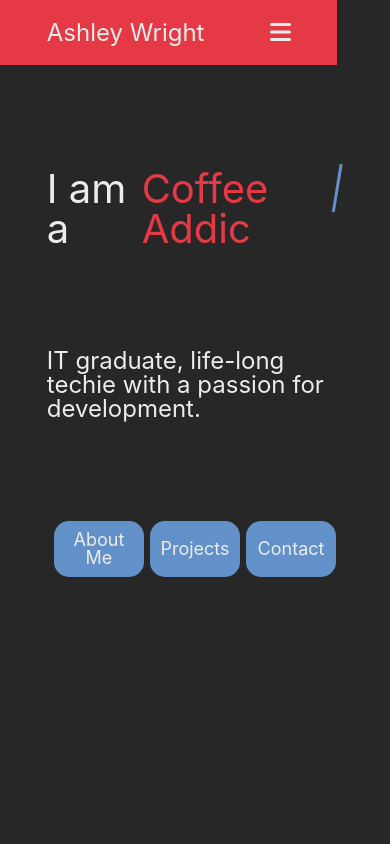
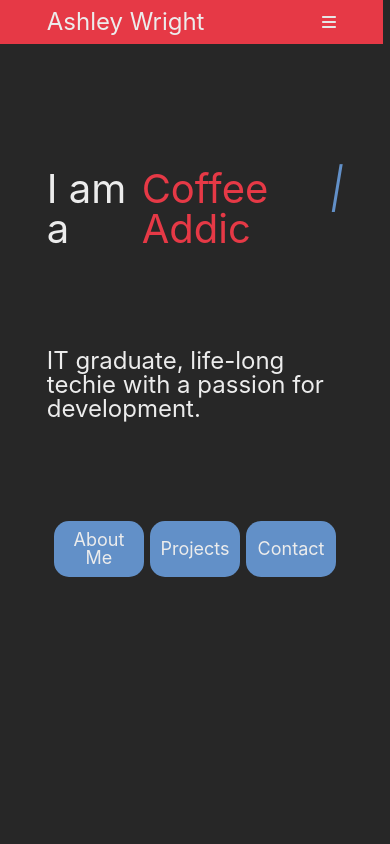
Before and after one commit to AshleyWrightA/cv-site, a React app: page / in a window 390 px wide. Shown: the top 844 px of the page. Built offline with nearby package versions, Linux system fonts and the light colour scheme; no server answers.

Commit message:
Refactored & Fixed nav bar styling on mobile

```diff
--- a/src/app/components/Header.jsx
+++ b/src/app/components/Header.jsx
@@ -7,10 +7,28 @@ import {
   faEnvelope,
   faWandMagicSparkles,
 } from "@fortawesome/free-solid-svg-icons";
+import React, { useEffect } from "react";
 
 export default function Header() {
+  function setScrollStyle(backgroundStyle) {
+    const headerNav = document.querySelector(".header-nav");
+    headerNav.style.backgroundColor = backgroundStyle;
+  }
+
+  //ComponenetDidMount
+  useEffect(() => {
+    window.onscroll = function () {
+      const heroDiv = document.querySelector(".hero-div");
+      if (window.innerHeight + window.pageYOffset >= heroDiv.scrollHeight * 1.8) {
+        setScrollStyle("var(--palette-1)");
+      } else {
+        setScrollStyle("transparent");
+      }
+    };
+  }, []);
+
   return (
-    <nav className="header-nav page-div">
+    <nav className="header-nav">
       <h2>Ashley Wright</h2>
       <div className="header-container-right">
         <a href="#hero" className="header-anchor-home">
--- a/src/css/header.css
+++ b/src/css/header.css
@@ -1,19 +1,18 @@
 .header-nav {
-  width: 62.5vw;
+  width: 51.2vw;
 
-  padding-top: 2rem;
-  padding-bottom: 2rem;
+  padding: 2rem 24vw;
 
   display: flex;
   justify-content: space-between;
   align-items: center;
-  background-color: var(transparent);
+  background-color: transparent;
   transition: 0.2s linear;
 
   position: fixed;
 }
 
-.header-div h2 {
+.header-nav h2 {
   font-size: 3.2rem;
 }
 
@@ -22,7 +21,7 @@
   gap: 2rem;
 }
 
-.header-div a {
+.header-nav a {
   font-size: 1.6rem;
   color: rgb(230, 230, 230);
 
@@ -30,15 +29,25 @@
   background-color: transparent;
 }
 
-.header-div a:hover {
+.header-nav a:hover {
   text-decoration: underline;
 }
 
-.header-div a:active {
+.header-nav a:active {
   color: white;
 }
 
 @media (max-width: 800px) {
+  .header-nav {
+    padding: 1rem 12vw;
+
+    width: 74.1vw;
+  }
+
+  .header-nav h2 {
+    font-size: 2.4rem;
+  }
+
   .header-anchor-home,
   .header-anchor-about,
   .header-anchor-skills,
--- a/src/css/index.css
+++ b/src/css/index.css
@@ -52,7 +52,7 @@ a:hover {
 }
 
 .page-div {
-  padding-inline: min(24vw, 36rem);
+  padding-inline: min(24vw, 36vw);
   padding-top: 4rem;
   padding-bottom: 4rem;
 }
--- a/src/index.js
+++ b/src/index.js
@@ -26,13 +26,3 @@ root.render(
     <Contact />
   </div>
 );
-
-window.onscroll = function () {
-  const headerDiv = document.querySelector(".header-nav");
-  if (window.innerHeight + window.pageYOffset >= document.body.offsetHeight - 4000) {
-    headerDiv.style.backgroundColor = "transparent";
-  }
-  if (window.innerHeight + window.pageYOffset >= document.body.offsetHeight - 2000) {
-    headerDiv.style.backgroundColor = "var(--palette-1)";
-  }
-};
```
